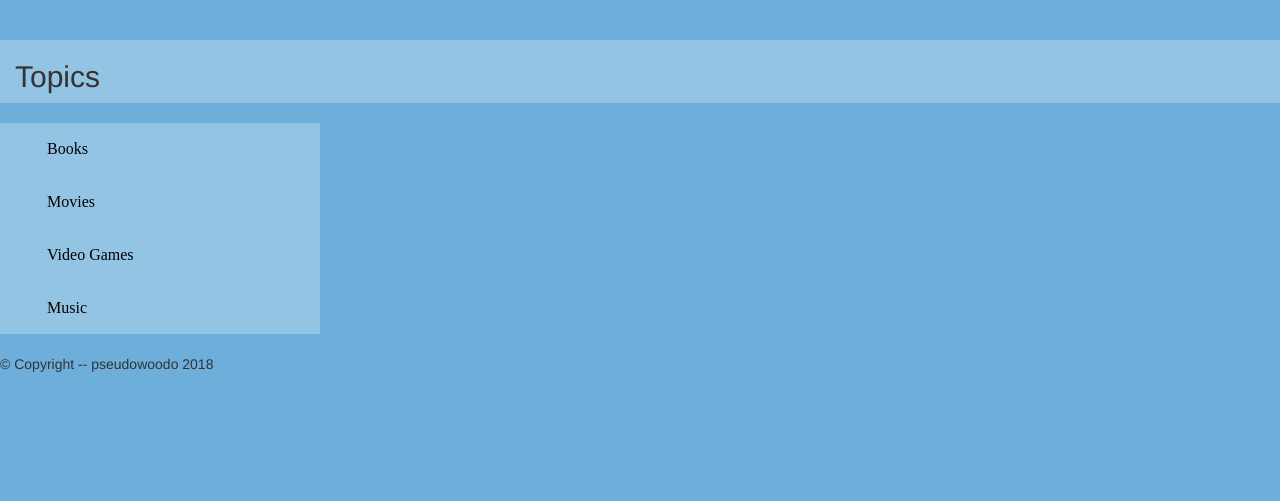
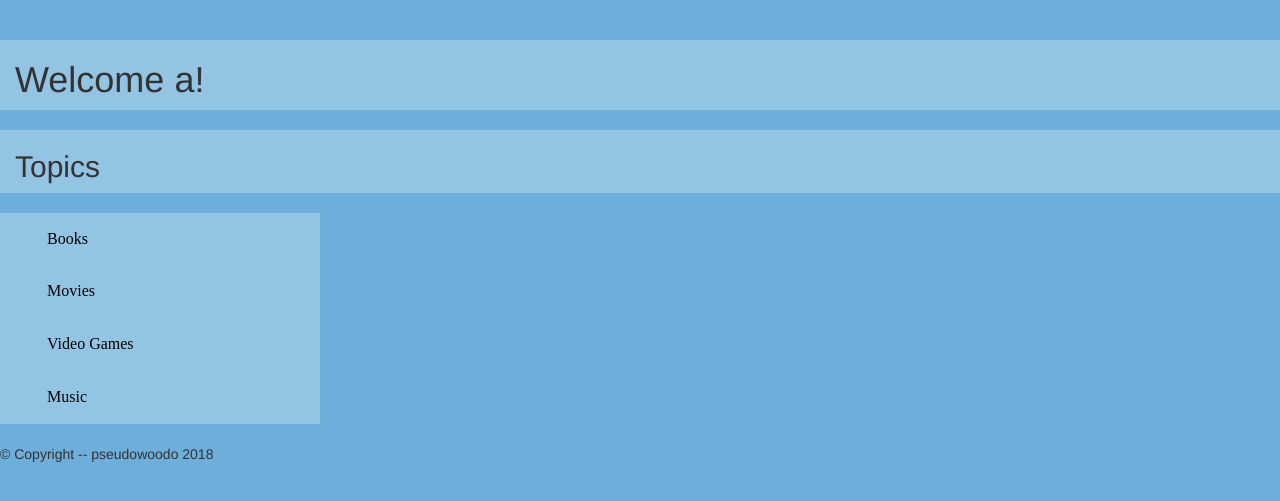
Before and after one commit to MaryannFoley/pseudowoodo, a Flask app: page / in a window 1280 px wide. Shown: the part 52-553 px from the top of the page. Run offline with Flask 2, Linux system fonts and the light colour scheme; a user stored in the database is signed in; parts of the project's set-up code (start-up, migrations or seed data) failed here and were passed over; some libraries are stand-ins or nearby versions.

Commit message:
Made home page welcome user

```diff
--- a/app.py
+++ b/app.py
@@ -3,6 +3,7 @@ import os
 import random
 import sqlite3
 import urllib
+
 from urllib.parse import urlparse
 
 from flask import flash,Flask,request,render_template,session,url_for,redirect
@@ -50,7 +51,7 @@ types_Games_API = []
 def home():
     print(session)
     if session.get('username'):
-        return render_template('home.html')
+        return render_template('home.html', username=session.get('username'))
     return render_template('login.html')
 
 #=============================== REGISTER/LOGIN ===============================
@@ -60,7 +61,7 @@ def create_account():
     uname = request.form["new_username"]
     pwordA = request.form["new_password"]
     pwordB = request.form["confirm_password"]
-    u=db.checkAccts()
+    u = db.checkAccts()
     for person in u:
         if uname==person[0]: #checks if your username is unique
             flash("Username taken")# username already exists
@@ -87,7 +88,7 @@ def register():
 def auth():
     givenUname=request.form["username"]
     givenPwd=request.form["password"]
-    u=db.checkAccts()
+    u = db.checkAccts()
     found = False #if the user is found
     for person in u: #for every person in the users table
         if givenUname==person[0]:
--- a/templates/home.html
+++ b/templates/home.html
@@ -18,6 +18,14 @@
   }
   </style>
 </head>
+<div class="container-fluid">
+  <div class="row">
+    <div class="col-sm-12" style="background-color:#94C4E4;">
+      <h1>Welcome {{username}}! </h1>
+    </div>
+  </div>
+</div>
+<br>
 <div class="container-fluid">
   <div class="row">
     <div class="col-sm-12" style="background-color:#94C4E4;">
```
